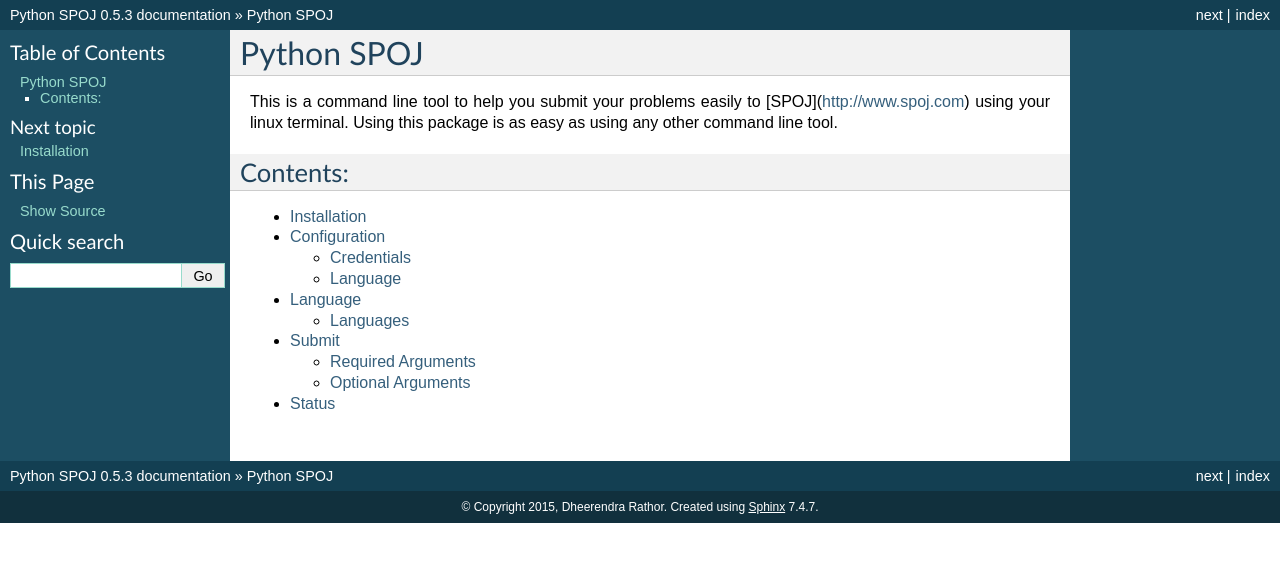
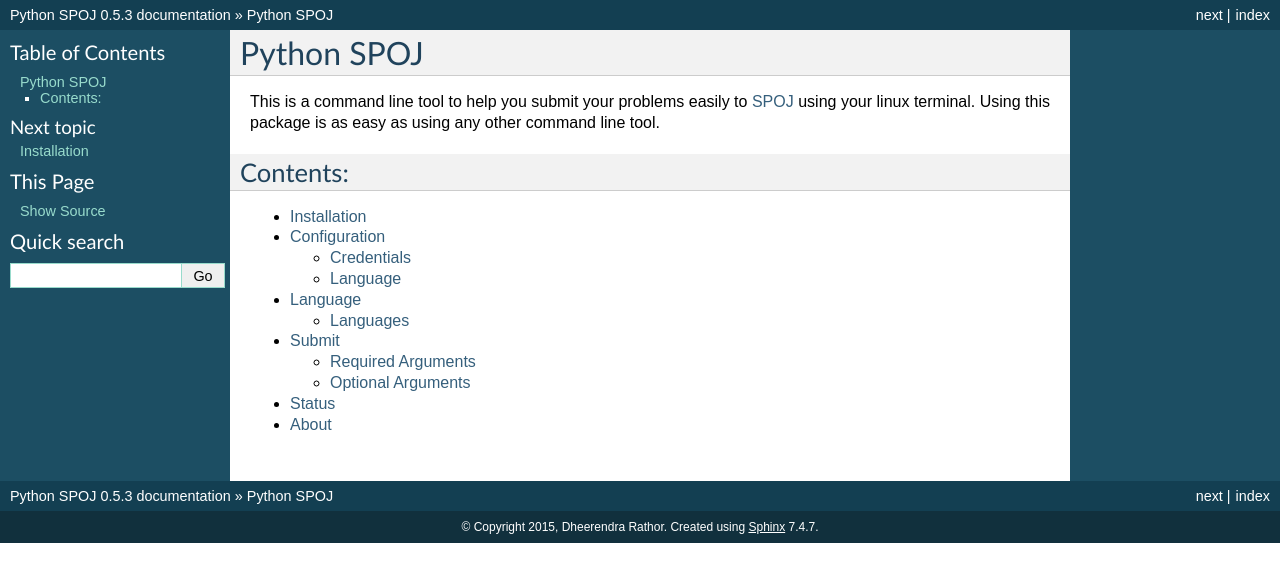
Before and after one commit to DheerendraRathor/Python-Spoj, a Sphinx documentation site: the page built from docs/source/index.rst, in a window 1280 px wide. Shown: the top 582 px of the page. Built offline with Sphinx 7.4.7, drawn with Linux system fonts in a browser that asks for light colours.

Commit message:
docs bug fixes

```diff
--- a/docs/source/index.rst
+++ b/docs/source/index.rst
@@ -1,7 +1,7 @@
 Python SPOJ
 ===========
 
-This is a command line tool to help you submit your problems easily to [SPOJ](http://www.spoj.com) using your linux terminal.
+This is a command line tool to help you submit your problems easily to `SPOJ <http://www.spoj.com>`_ using your linux terminal.
 Using this package is as easy as using any other command line tool.
 
 Contents:
@@ -15,3 +15,4 @@
    language.rst
    submit.rst
    status.rst
+   about.rst
```
Also changed, not shown: docs/source/about.rst (added, +19 -0 lines).
